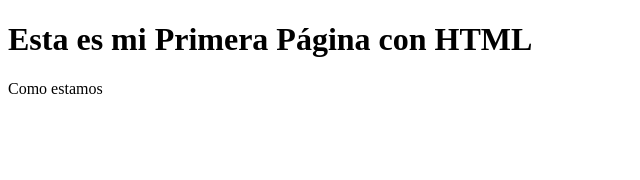
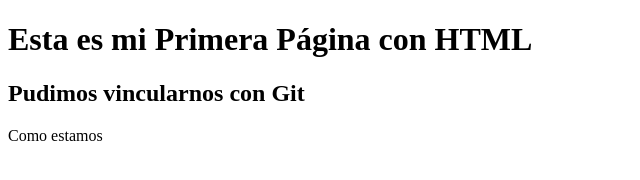
Before and after one commit to MiguelSEXY/HTML-P1C1-C1, a plain HTML site: page index.html in a window 1280 px wide. Shown: the whole page, without its empty margins (0-640 px from the left). Drawn offline with Linux system fonts and the light colour scheme.

Commit message:
Confirmamos

```diff
--- a/index.html
+++ b/index.html
@@ -7,6 +7,7 @@
 </head>
 <body>
 <h1>Esta es mi Primera Página con HTML</h1>
+<h2>Pudimos vincularnos con Git</h2>
 <p>Como estamos</p>
 </body>
 </html>
```
